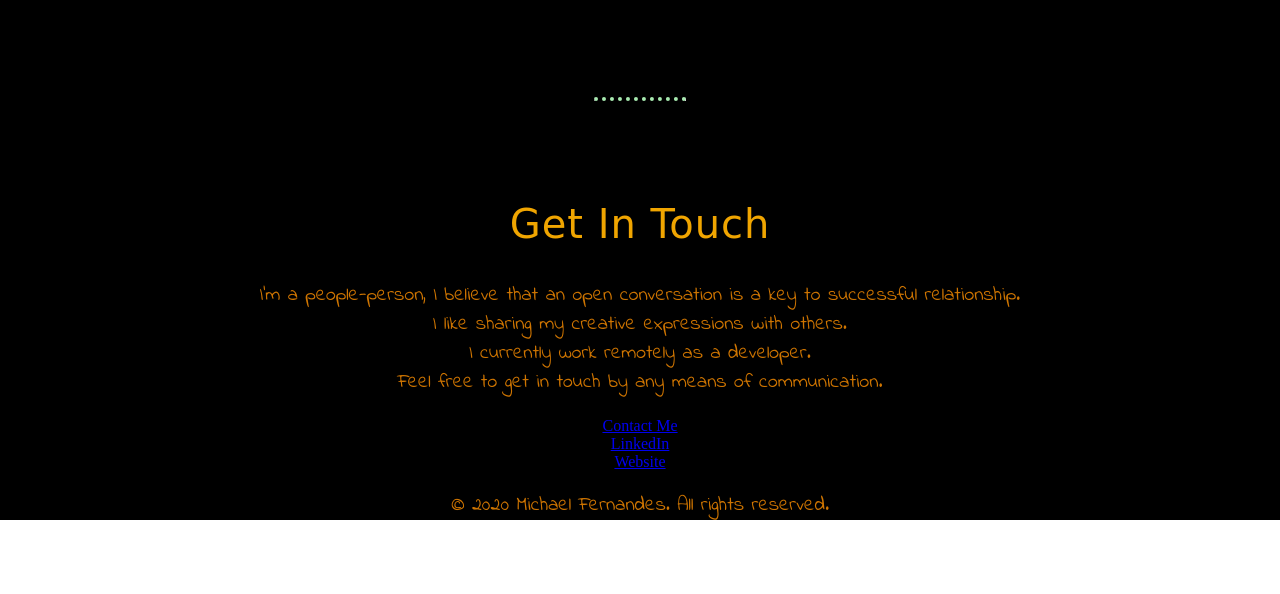
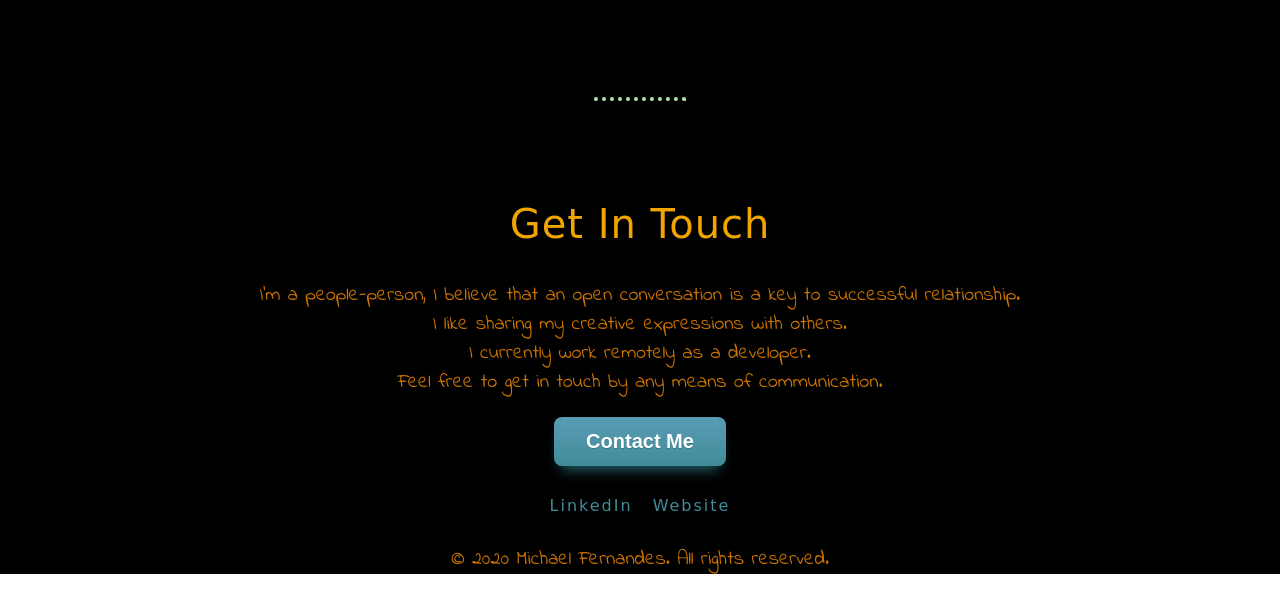
Before and after one commit to michaelferns1/aboutme, a plain HTML site: page index.html in a window 1280 px wide. Shown: the part 3051-3645 px from the top of the page. Before the commit the page ends 3591 px from the top, so only its background shows below. Drawn offline with Linux system fonts and the light colour scheme; a web font is replaced by a local one.

Commit message:
Contact me button added

```diff
--- a/css/styles.css
+++ b/css/styles.css
@@ -49,7 +49,6 @@ p {
   font-size: 20px;
   font-family: 'Indie Flower', cursive;
   font-weight: normal;
-
 }
 
 /* START : top Container related material*/
@@ -135,3 +134,46 @@ p {
 }
 
 /* END : top middle-container related material*/
+/* Start : Last-container related material*/
+.Social-Links {
+  display: flex;
+  justify-content: center;
+  margin: 30px;
+}
+
+.footer-link {
+  padding: 10px;
+  font-family: 'Annie Use Your Telescope', cursive;
+  letter-spacing: 2px;
+  text-decoration: none;
+}
+
+.myButton {
+  box-shadow: 0 10px 14px -7px #276873;
+  background: linear-gradient(to bottom, #599bb3 5%, #408c99 100%);
+  background-color: #599bb3;
+  border-radius: 8px;
+  display: inline-block;
+  cursor: pointer;
+  color: #ffffff;
+  font-family: Arial;
+  font-size: 20px;
+  font-weight: bold;
+  padding: 13px 32px;
+  text-decoration: none;
+  text-shadow: 0 1px 0 #3d768a;
+}
+
+.myButton:hover {
+  background: linear-gradient(to bottom, #408c99 5%, #599bb3 100%);
+  background-color: #408c99;
+}
+
+.myButton:active {
+  position: relative;
+  top: 1px;
+}
+
+a {
+  color: #408c99;
+}
```
